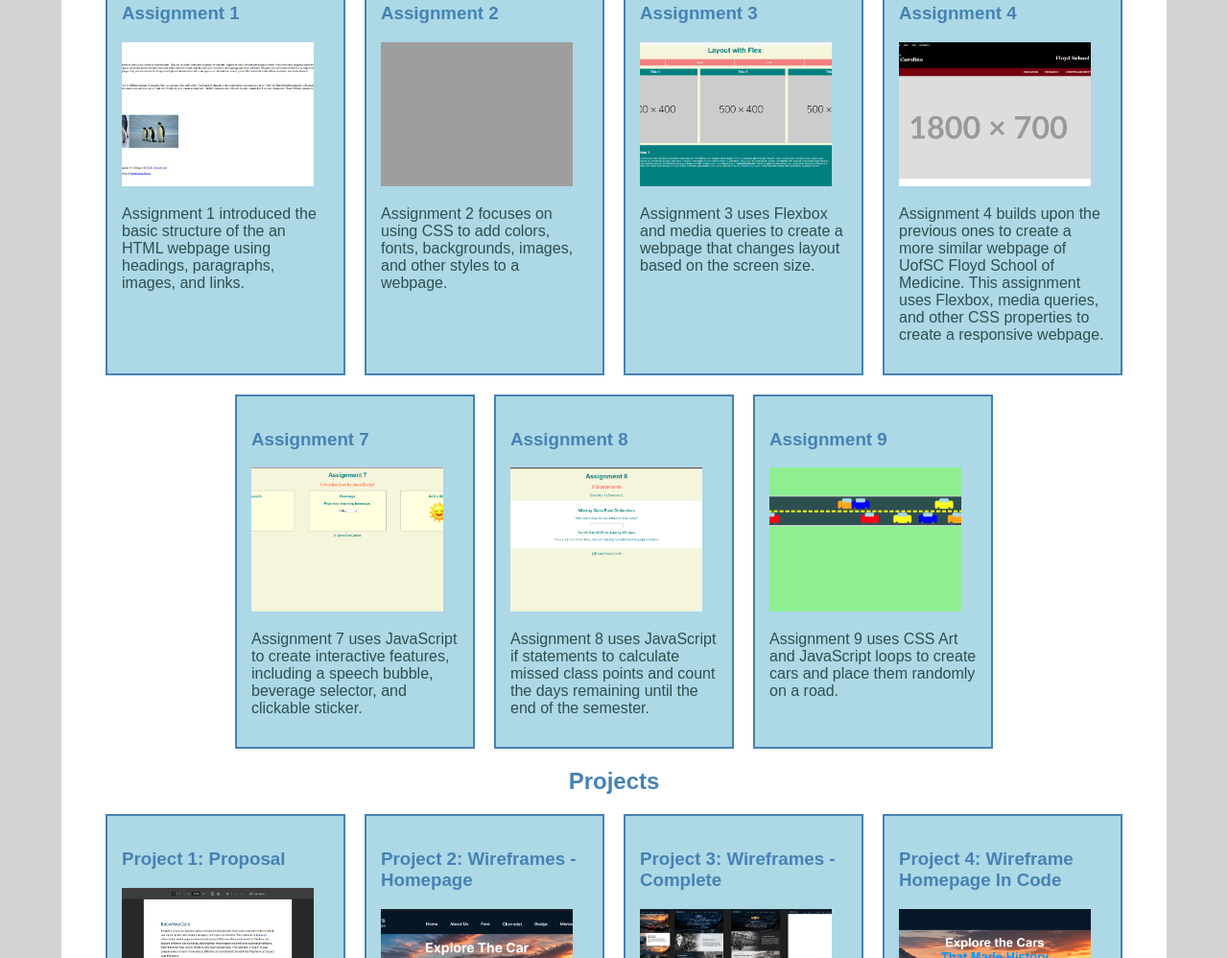
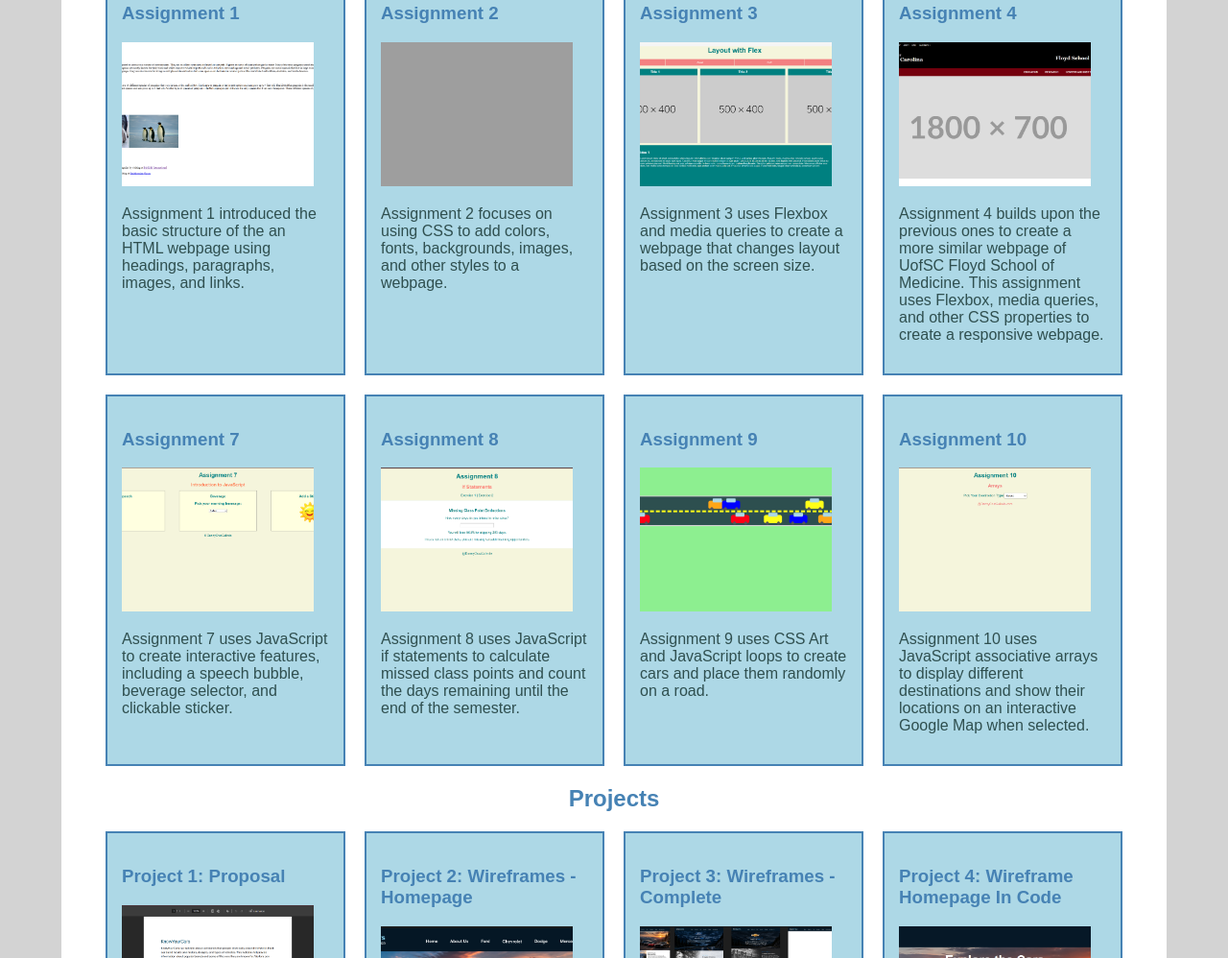
Before and after one commit to dannycruzga/dannycruzgal.github.io, a plain HTML site: page csce242/index.html in a window 1280 px wide. Shown: the part 376-1374 px from the top of the page at 96% size. Drawn offline with Linux system fonts and the light colour scheme; grey boxes are pictures that could not be loaded.

Commit message:
Added assignment 10 to main page

```diff
--- a/csce242/index.html
+++ b/csce242/index.html
@@ -82,6 +82,15 @@
                             </p>
                         </a>
                     </article>
+
+                    <article class="card">
+                        <a href="assignments/10html/index.html">
+                            <h3>Assignment 10</h3>
+                            <img src="mpimages/assignment10.png" alt="Assignment 10">
+                            <p>Assignment 10 uses JavaScript associative arrays to display different destinations and show their locations on an interactive Google Map when selected.
+                            </p>
+                        </a>
+                    </article>
                 </section>
 
                 <h2>Projects</h2>
```
Also changed, not shown: csce242/mpimages/assignment10.png (added).
